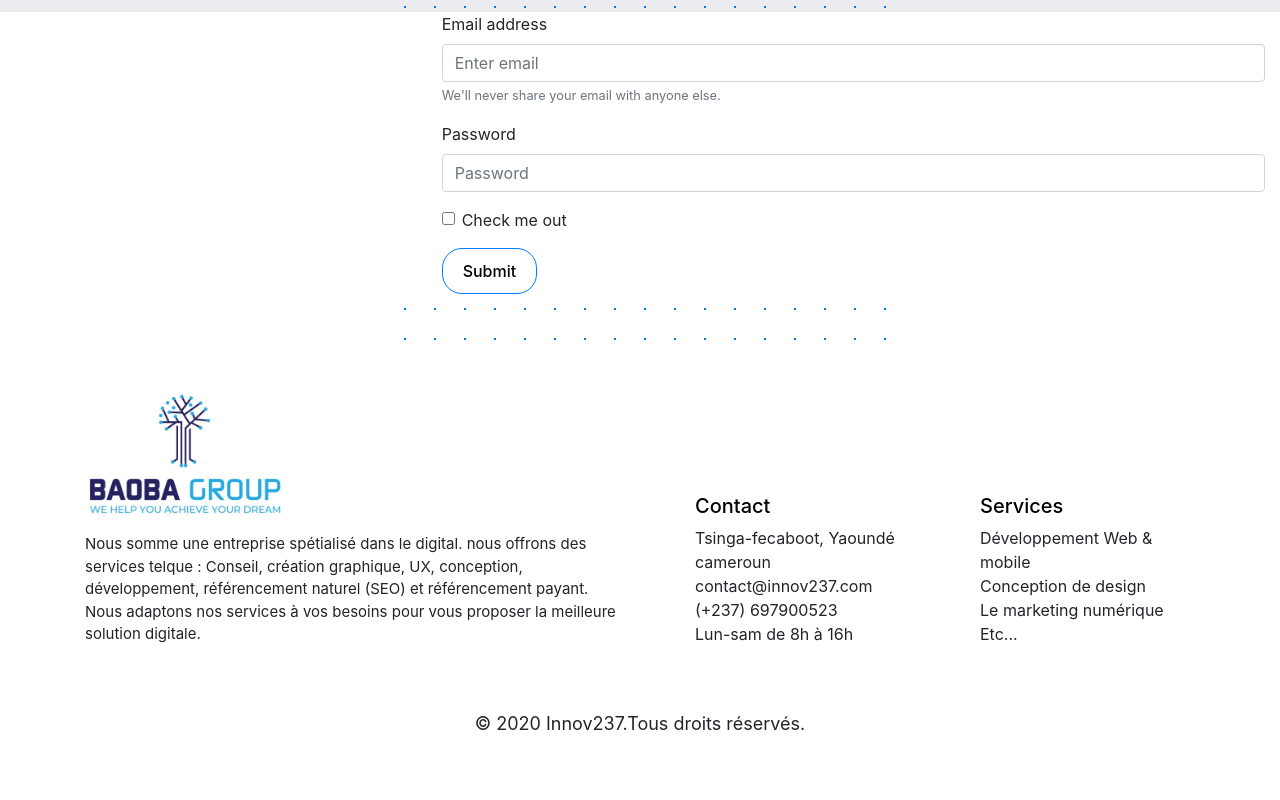
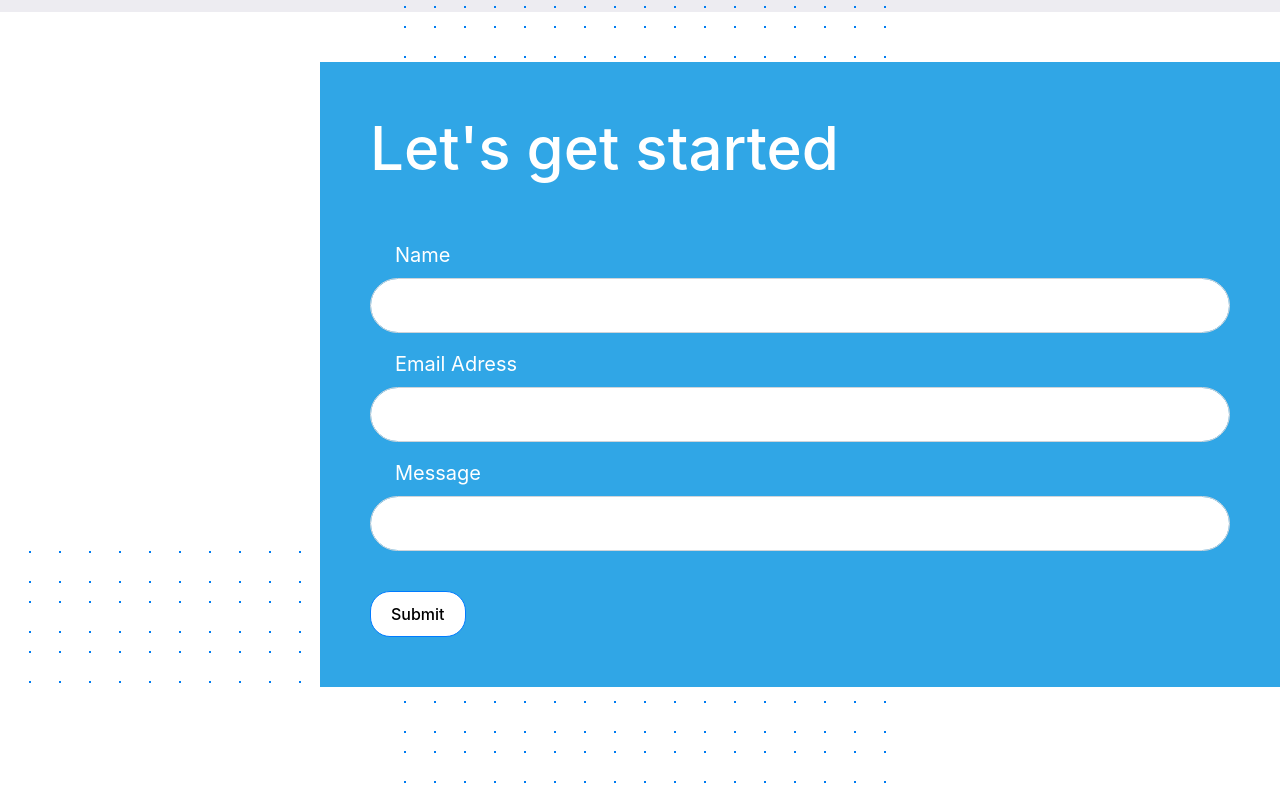
Before and after one commit to innov237/baobabGroup_site, a React (Create React App) app: page / in a window 1280 px wide. Shown: the part 3240-4040 px from the top of the page. Built offline with nearby package versions, Linux system fonts and the light colour scheme.

Commit message:
deply gh page

```diff
--- a/src/App.tsx
+++ b/src/App.tsx
@@ -6,7 +6,8 @@ import Portfolio from './pages/portfolio/Portfolio';
 
 import { BrowserRouter as Router, Route, Switch } from 'react-router-dom';
 import { Footer } from './components/footer/Footer';
-import ContactForm from './components/ContactForm/contactForm';
+import ContactForm from './components/ContactForm/ContactForm';
+import { DividerVertical } from './components/dividerVertical/DividerVertical';
 
 function App() {
   return (
@@ -15,10 +16,12 @@ function App() {
       <Router>
         <Switch>
           <Route exact path="/" component={Home} />
+          <Route exact path="/baobabGroup_site" component={Home} />
           <Route exact path="/home" component={Home} />
           <Route exact path="/portfolio" component={Portfolio} />
         </Switch>
       </Router>
+      <DividerVertical></DividerVertical>
       <ContactForm></ContactForm>
       <Footer></Footer>
     </div>
--- /dev/null
+++ b/src/components/ContactForm/ContactForm.css
@@ -0,0 +1,15 @@
+.form-container{
+    padding: 50px;
+    background-color: #30A6E6;
+}
+
+.form-control{
+    height: 55px;
+    border-radius: 100px;
+}
+
+.form-label{
+    color: white;
+    margin-left: 25px;
+    font-size: 20px;
+}
--- a/src/components/ContactForm/contactForm.tsx
+++ b/src/components/ContactForm/contactForm.tsx
@@ -1,36 +1,45 @@
 import React from 'react';
 import { Form, Button } from 'react-bootstrap';
+import { DividerVertical } from '../dividerVertical/DividerVertical';
+import './ContactForm.css';
 
 const ContactForm: React.FC = () => (
     <div className="container-fluid">
-        <div className="row">
-            <div className="col-md-4">
+        <div className="row  d-fex align-items-end justify-content-end">
+            <div className="col-md-3">
+                <DividerVertical></DividerVertical>
+                <DividerVertical></DividerVertical>
+                <DividerVertical></DividerVertical>
+            </div>
+            <div className="col-md-9 form-container">
+                <h1 className="pb-5" style={{ color: "white" }}>Let's get started</h1>
 
-            </div>
-            <div className="col-md-8">
                 <Form>
                     <Form.Group controlId="formBasicEmail">
-                        <Form.Label>Email address</Form.Label>
-                        <Form.Control type="email" placeholder="Enter email" />
-                        <Form.Text className="text-muted">
-                            We'll never share your email with anyone else.
-    </Form.Text>
+                        <Form.Label>Name</Form.Label>
+                        <Form.Control type="text" placeholder="" />
                     </Form.Group>
 
                     <Form.Group controlId="formBasicPassword">
-                        <Form.Label>Password</Form.Label>
-                        <Form.Control type="password" placeholder="Password" />
+                        <Form.Label>Email Adress</Form.Label>
+                        <Form.Control type="text" placeholder="" />
                     </Form.Group>
-                    <Form.Group controlId="formBasicCheckbox">
-                        <Form.Check type="checkbox" label="Check me out" />
+
+                    <Form.Group controlId="formBasicPassword">
+                        <Form.Label>Message</Form.Label>
+                        <Form.Control type="text" placeholder="" />
                     </Form.Group>
+                    <br />
                     <Button variant="primary" type="submit">
                         Submit
-  </Button>
+                    </Button>
                 </Form>
             </div>
         </div>
+        <DividerVertical></DividerVertical>
+        <DividerVertical></DividerVertical>
     </div>
+
 );
 
 export default ContactForm;
--- a/src/pages/home/Home.tsx
+++ b/src/pages/home/Home.tsx
@@ -178,11 +178,10 @@ const Home: React.FC = () => (
                         </div>
                     </div>
                 </div>
+            </div>
 
-            </div>
-            <DividerVertical></DividerVertical>
+        <DividerVertical></DividerVertical>
         </div>
-
     </div>
 );
 
```
